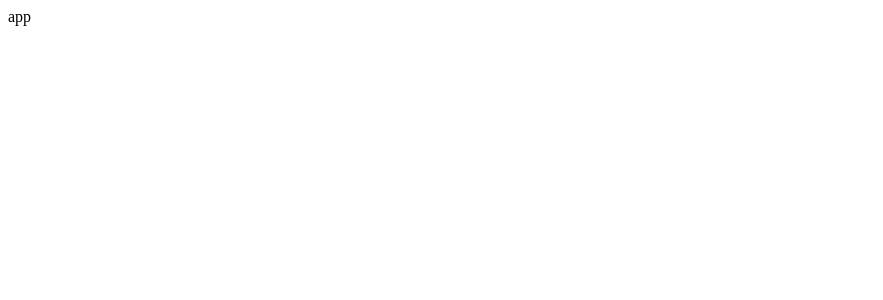
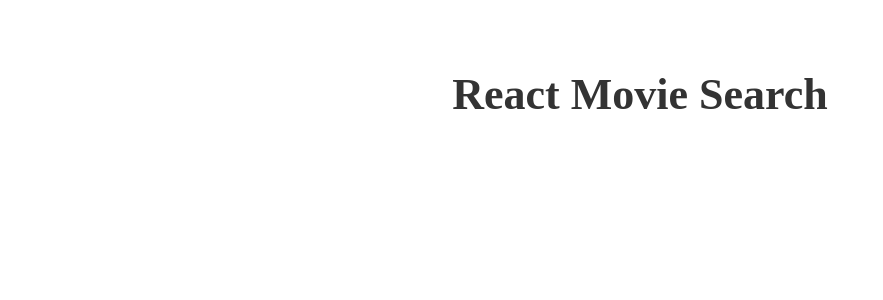
Before and after one commit to shajun/movie-search-app, a React (Create React App) app: page / in a window 1280 px wide. Shown: the top 300 px of the page, without its empty margins (0-883 px from the left). Built offline with nearby package versions, Linux system fonts and the light colour scheme.

Commit message:
Add Base Styles to Our App

```diff
--- a/src/App.css
+++ b/src/App.css
@@ -1,38 +1,33 @@
-.App {
+html {
+  font-size: 10px;
+}
+
+* {
+  box-sizing: border-box;
+}
+
+body {
+  margin: 0;
+  padding: 0;
+  background-color: reb(244, 244, 244);
+  color: #333;
+}
+
+p {
+  font-size: 1.6rem;
+}
+
+small {
+  font-size: 12.rem;
+}
+
+.container {
+  margin: 0 auto;
+  max-width: 1000px;
+  padding: 40px;
+}
+
+.title {
+  font-size: 4.4rem;
   text-align: center;
 }
-
-.App-logo {
-  height: 40vmin;
-  pointer-events: none;
-}
-
-@media (prefers-reduced-motion: no-preference) {
-  .App-logo {
-    animation: App-logo-spin infinite 20s linear;
-  }
-}
-
-.App-header {
-  background-color: #282c34;
-  min-height: 100vh;
-  display: flex;
-  flex-direction: column;
-  align-items: center;
-  justify-content: center;
-  font-size: calc(10px + 2vmin);
-  color: white;
-}
-
-.App-link {
-  color: #61dafb;
-}
-
-@keyframes App-logo-spin {
-  from {
-    transform: rotate(0deg);
-  }
-  to {
-    transform: rotate(360deg);
-  }
-}
--- a/src/App.js
+++ b/src/App.js
@@ -1,7 +1,13 @@
-import React from "react";
-
-function App() {
-  return <div>app</div>;
+import React, { Component } from "react";
+import "./App.css";
+class App extends Component {
+  render() {
+    return (
+      <div className="container">
+        <h1 className="title">React Movie Search</h1>
+      </div>
+    );
+  }
 }
 
 export default App;
```
